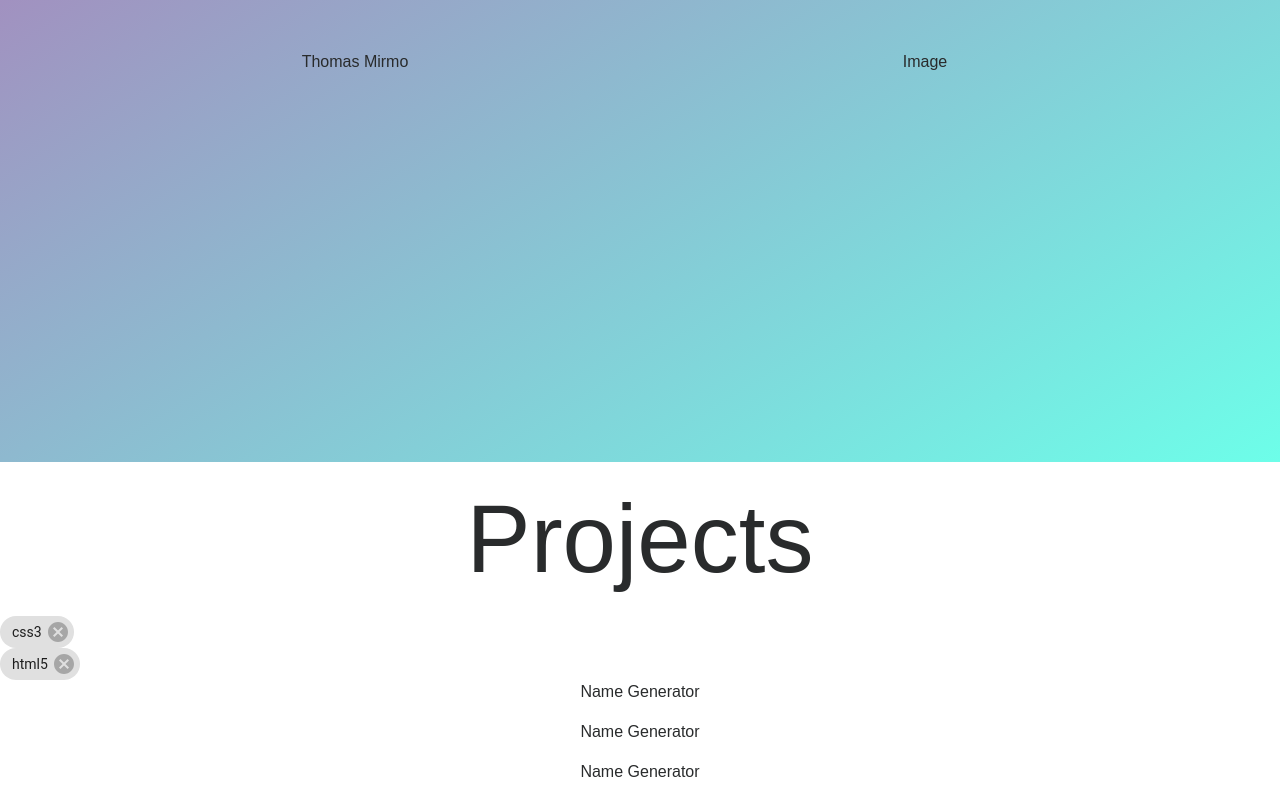
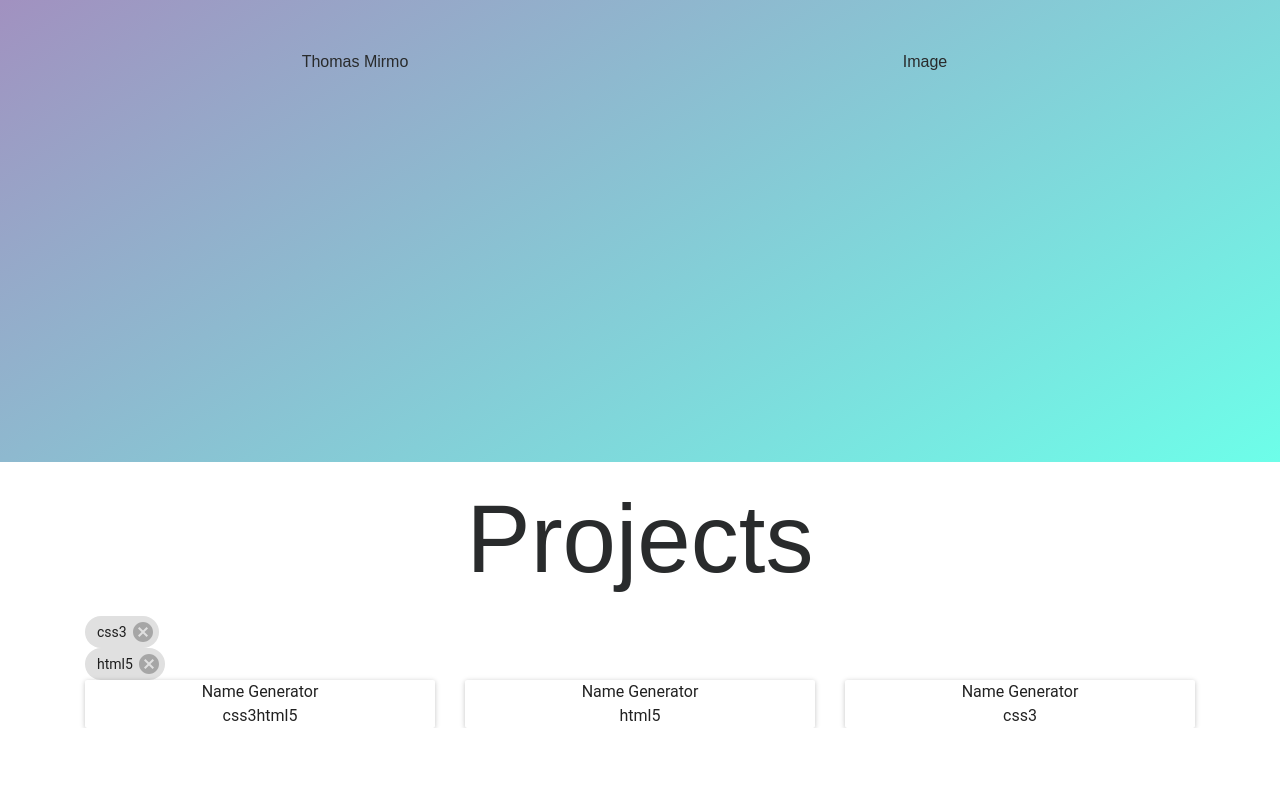
Before and after one commit to tmirmota/mirmo, a React (Create React App) app: page / in a window 1280 px wide. Shown: the part 338-1138 px from the top of the page. After the commit the page ends 1066 px from the top, so only its background shows below. Built offline with nearby package versions, Linux system fonts and the light colour scheme; what react-tap-event-plugin would draw is missing.

Commit message:
Added the chip to project tile logic for removing a technology

```diff
--- a/src/App.js
+++ b/src/App.js
@@ -22,6 +22,12 @@ export default class App extends Component {
 
     this.setState({ technologies })
   }
+  handleRequestDelete = tech => {
+    const { technologies } = this.state
+    const index = technologies.indexOf(tech)
+    technologies.splice(index, 1)
+    this.setState({ technologies })
+  }
   render() {
     const { technologies } = this.state
     return (
@@ -40,13 +46,19 @@ export default class App extends Component {
               </div>
             </div>
           </header>
-          <div className="row text-center">
-            <div className="col">
-              <h3 className="display-1 my-4">Projects</h3>
-              <Chips technologies={technologies} />
-              <Projects projects={projects} />
+
+          <section className="container">
+            <div className="row text-center">
+              <div className="col">
+                <h3 className="display-1 my-4">Projects</h3>
+                <Chips
+                  technologies={technologies}
+                  handleRequestDelete={this.handleRequestDelete}
+                />
+                <Projects projects={projects} technologies={technologies} />
+              </div>
             </div>
-          </div>
+          </section>
 
         </div>
       </MuiThemeProvider>
--- a/src/components/Chips/index.js
+++ b/src/components/Chips/index.js
@@ -8,11 +8,13 @@ export default class Chips extends Component {
     console.log('tech deleted')
   }
   render() {
-    const { technologies } = this.props
+    const { technologies, handleRequestDelete } = this.props
     return (
       <div>
         {technologies.map(tech => (
-          <Chip key={tech} onRequestDelete={this.deleteTech}>{tech}</Chip>
+          <Chip key={tech} onRequestDelete={() => handleRequestDelete(tech)}>
+            {tech}
+          </Chip>
         ))}
       </div>
     )
--- a/src/components/Projects/index.js
+++ b/src/components/Projects/index.js
@@ -1,13 +1,44 @@
 import React, { Component } from 'react'
+import _ from 'lodash'
+
+// Material UI
+import Paper from 'material-ui/Paper'
+
+// Styling
+const style = {
+  height: 60,
+}
 
 export default class Projects extends Component {
   render() {
-    const { projects } = this.props
+    const { projects, technologies } = this.props
     if (projects) {
-      const block = projects.map((project, index) => (
-        <p key={index}>{project.title}</p>
-      ))
-      return <span>{block}</span>
+      return (
+        <div className="row">
+
+          {projects.map((project, index) => {
+            const validTech = _.difference(project.technologies, technologies)
+            console.log(validTech.length)
+            if (validTech.length === 0) {
+              return (
+                <div className="col-4" key={index}>
+                  <Paper>
+                    {project.title}
+                    <div>
+                      {project.technologies.map(tech => (
+                        <span key={tech}>{tech}</span>
+                      ))}
+                    </div>
+                  </Paper>
+                </div>
+              )
+            } else {
+              return null
+            }
+          })}
+
+        </div>
+      )
     } else {
       return null
     }
--- a/src/data/projects.js
+++ b/src/data/projects.js
@@ -1,7 +1,7 @@
 const projects = [
   { title: 'Name Generator', technologies: ['css3', 'html5'] },
-  { title: 'Name Generator', technologies: ['css3', 'html5'] },
-  { title: 'Name Generator', technologies: ['css3', 'html5'] },
+  { title: 'Name Generator', technologies: ['html5'] },
+  { title: 'Name Generator', technologies: ['css3'] },
 ]
 
 export default projects
```
